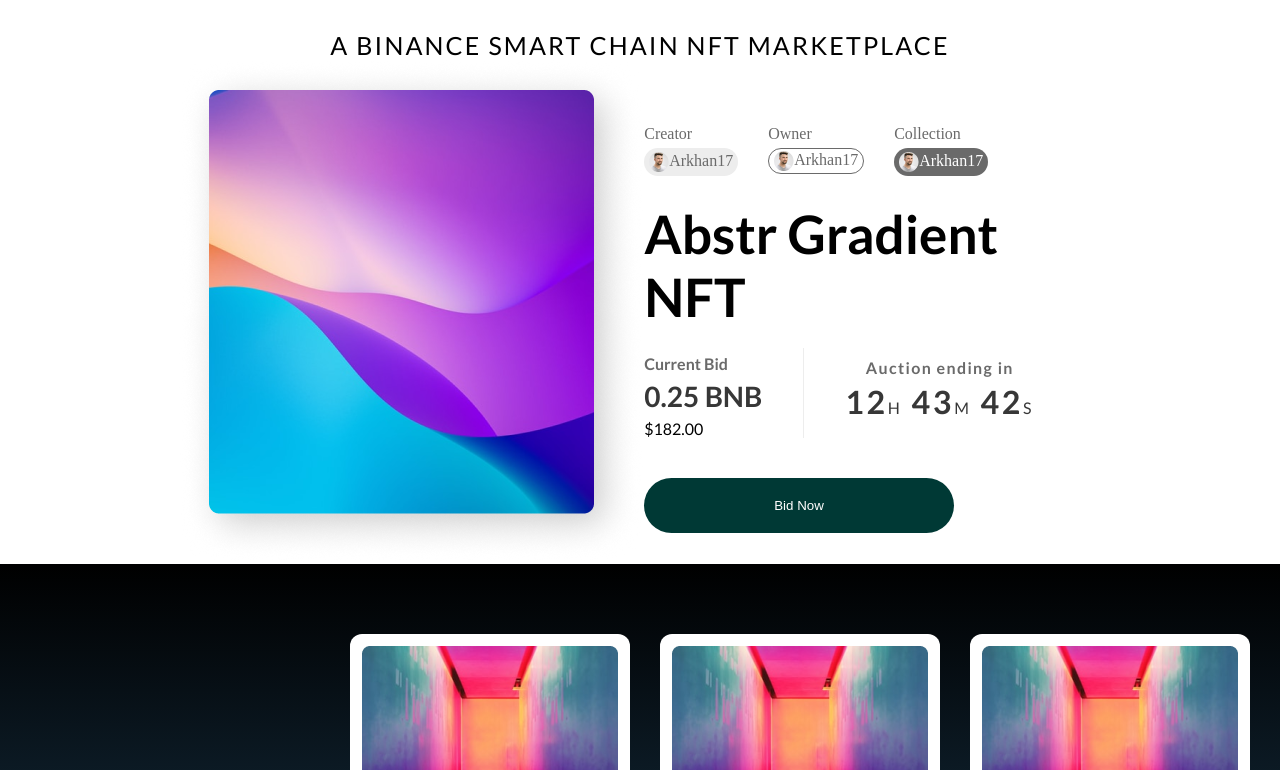
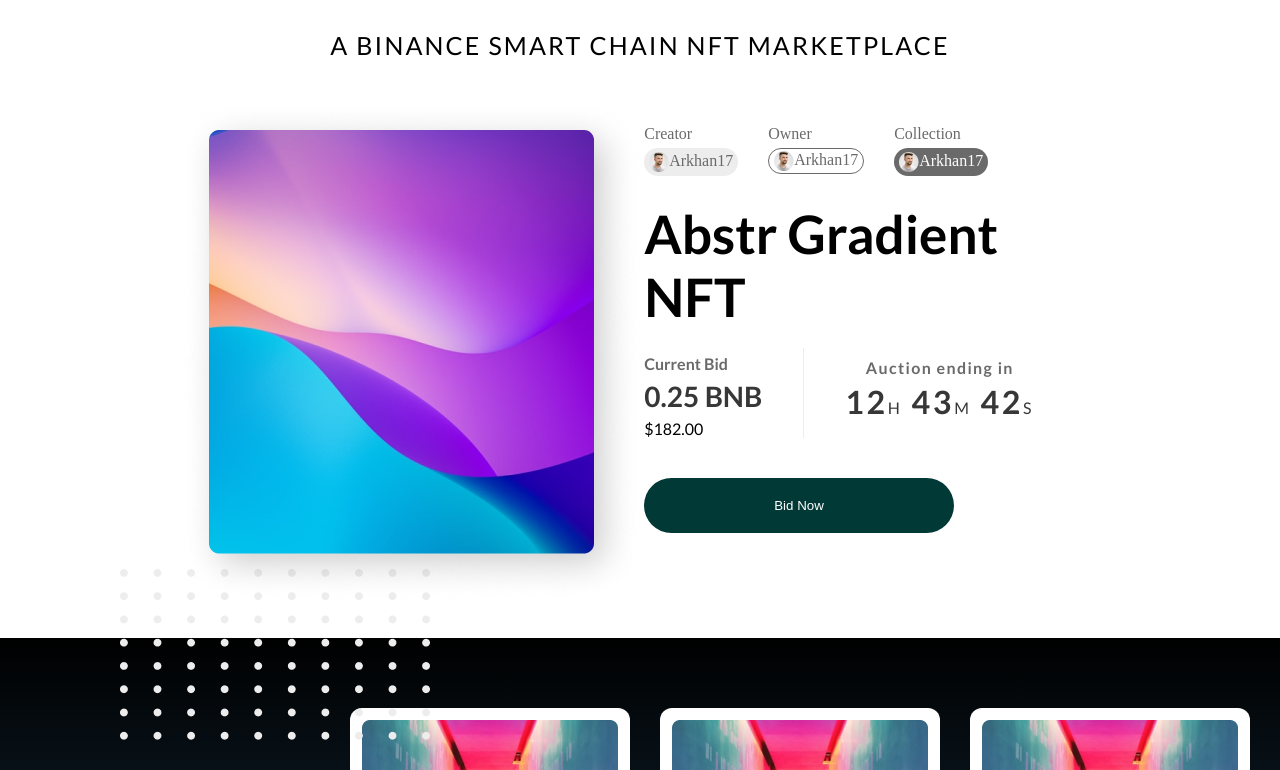
Before and after one commit to toan090400/web-next-coocoo, a Next.js app: page / in a window 1280 px wide. Shown: the part 270-1040 px from the top of the page. Built offline with nearby package versions, Linux system fonts and the light colour scheme.

Commit message:
image dots

```diff
--- a/components/Home/Frame.jsx
+++ b/components/Home/Frame.jsx
@@ -1,6 +1,7 @@
 import style from "../../styles/Home/Home.module.scss";
 import Image from "next/image";
 // frame
+import dots from "../../public/home/frame/dots.png";
 import frame from "../../public/home/frame/frame.png";
 import plus from "../../public/home/frame/plus.png";
 import user_frame from "../../public/home/frame/user-frame.png";
@@ -17,7 +18,13 @@ const Frame = () => {
           <p>A BINANCE SMART CHAIN NFT MARKETPLACE</p>
         </div>
         <div className={style.content}>
-          <Image src={frame} alt="" />
+          {/* <Image src={frame} alt="" /> */}
+          <div className={style.image}>
+            <Image className={style.frame} src={frame} alt="frame" />
+            <Image className={style.dots} src={dots} alt="dots" />
+            {/* <img className={style.frame} src="./image/frame/frame.png" alt="" />
+            <img className={style.dots} src="./image/frame/dots.png" alt="" /> */}
+          </div>
           <div className={style.user}>
             <div className={style.are1}>
               <div className={style.user}>
--- a/styles/Home/_frame.scss
+++ b/styles/Home/_frame.scss
@@ -33,6 +33,17 @@
       display: flex;
       width: 90%;
       margin: auto;
+      .image {
+        .frame {
+          position: relative;
+          z-index: 1;
+        }
+        .dots {
+          position: absolute;
+          left: 120px;
+          bottom: -210px;
+        }
+      }
       .user {
         margin-right: 30px;
         .are1 {
--- a/styles/Home/_hotDrops.scss
+++ b/styles/Home/_hotDrops.scss
@@ -1,4 +1,5 @@
 .hotDrops {
+  margin-top: 30px;
   background: linear-gradient(180deg, #000000 0%, #214a67 100%);
   display: flex;
   .title {
--- a/styles/Home/responsive/_responsive.scss
+++ b/styles/Home/responsive/_responsive.scss
@@ -43,8 +43,14 @@
     }
     .content {
       display: block;
-      img {
-        width: 100%;
+      .image {
+        .frame {
+          width: 100%;
+        }
+        .dots {
+          left: -160px;
+          bottom: -175px;
+        }
       }
       .user {
         margin-right: 0;
@@ -91,6 +97,7 @@
   }
 }
 .hotDrops {
+  margin-top: -80px;
   height: 700px;
   display: block;
   .title {
```
Also changed, not shown: public/home/frame/dots.png (added).
